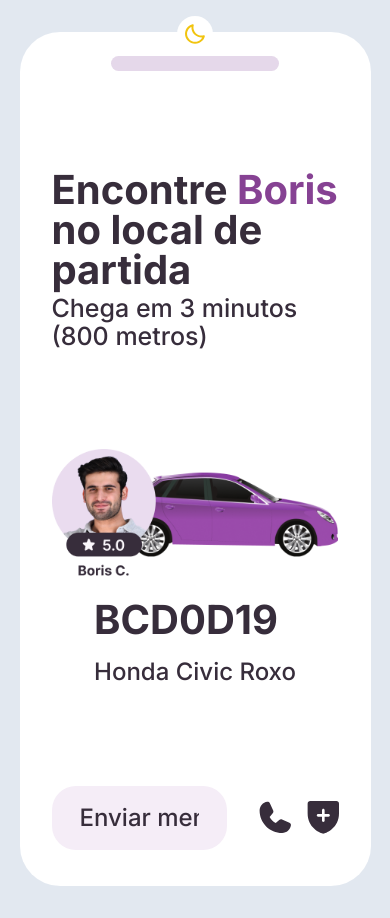
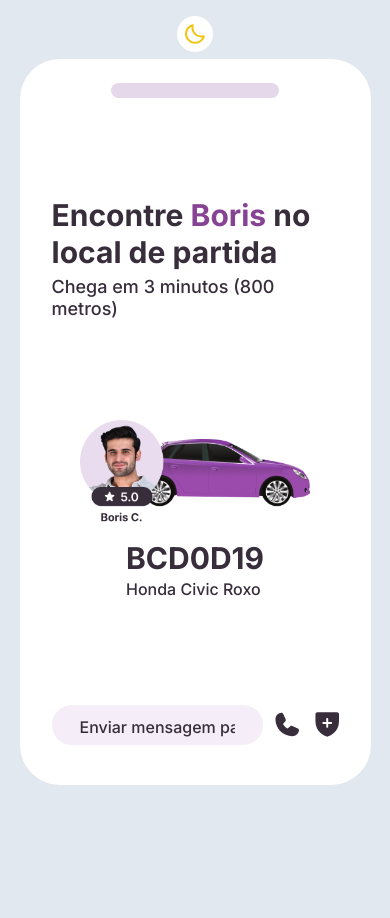
Before and after one commit to maik-emanoel/transport-widget, a website: page index.html in a window 390 px wide. After the commit the page ends 844 px from the top, so only its background shows below. Drawn offline with Linux system fonts and the light colour scheme.

Commit message:
improve responsivity

```diff
--- a/index.html
+++ b/index.html
@@ -27,37 +27,38 @@
       <div class="w-[168px] h-[15px] bg-[#E5D8EA] rounded-full m-auto"></div>
 
       <div>
-        <h2 class="text-[40px] font-bold leading-10 mb-1 dark:text-[#ffffffda]">
+        <h2 class="text-[40px] font-bold leading-10 mb-1 dark:text-[#ffffffda] sm:text-3xl/tight">
           Encontre
           <span class="text-[#864293]">Boris</span>
           no local de partida
         </h2>
-        <p class="text-[25px] leading-7 dark:text-[#ffffffda]">Chega em 3 minutos (800 metros)</p>
+        <p class="text-[25px] leading-7 dark:text-[#ffffffda] sm:text-lg/tight">Chega em 3 minutos (800 metros)</p>
       </div>
 
       <div class="flex justify-between items-center flex-wrap gap-4 md:flex-col md:justify-center">
         <img
           src="./src/assets/car.png"
           alt="Imagem do carro com o perfil do motorista"
+          class="sm:w-[80%]"
         />
 
-        <div class="flex flex-col gap-3 dark:text-[#ffffffda]">
-          <strong class="text-[40px] leading-[50px]">BCD0D19</strong>
-          <p class="text-2xl leading-[30px]">Honda Civic Roxo</p>
+        <div class="flex flex-col gap-3 dark:text-[#ffffffda] sm:gap-0">
+          <strong class="text-[40px] leading-[50px] sm:text-3xl/tight">BCD0D19</strong>
+          <p class="text-2xl leading-[30px] sm:text-base">Honda Civic Roxo</p>
         </div>
       </div>
 
-      <div class="flex items-center gap-8 mb-3">
+      <div class="flex items-center gap-8 mb-3 sm:gap-3">
         <input
-          class="flex-1 bg-[#F5EDF7] rounded-3xl px-7 h-16 text-2xl placeholder:text-2xl placeholder:text-[#372D3B] hover:outline hover:outline-2 hover:outline-[#864293] focus:outline focus:outline-2 focus:outline-[#864293] dark:bg-[#d8d8d8e6] md:w-full"
+          class="flex-1 bg-[#F5EDF7] rounded-3xl px-7 h-16 text-2xl placeholder:text-2xl placeholder:text-[#372D3B] hover:outline hover:outline-2 hover:outline-[#864293] focus:outline focus:outline-2 focus:outline-[#864293] dark:bg-[#d8d8d8e6] md:w-full sm:h-10 sm:placeholder:text-base"
           type="text"
           placeholder="Enviar mensagem para Boris..."
         />
         <div class="flex justify-between w-[134px] md:w-fit md:gap-4">
-          <svg width="49" height="49" viewBox="0 0 49 49" fill="none" xmlns="http://www.w3.org/2000/svg" class="md:w-8">
+          <svg width="49" height="49" viewBox="0 0 49 49" fill="none" xmlns="http://www.w3.org/2000/svg" class="md:w-8 sm:w-6">
             <path d="M48.8879 36.5503C48.4599 39.8024 46.8628 42.7876 44.3948 44.9482C41.9268 47.1088 38.7567 48.2971 35.4766 48.2912C16.4204 48.2912 0.91622 32.7871 0.91622 13.7309C0.91034 10.4508 2.09868 7.28066 4.25929 4.81265C6.4199 2.34464 9.40503 0.747515 12.6571 0.319574C13.4795 0.21916 14.3123 0.387404 15.0312 0.799191C15.7501 1.21098 16.3165 1.84422 16.646 2.6044L21.7148 13.9205V13.9493C21.967 14.5312 22.0712 15.1665 22.018 15.7985C21.9648 16.4304 21.7559 17.0394 21.41 17.5709C21.3668 17.6357 21.3212 17.6957 21.2732 17.7557L16.2764 23.679C18.074 27.3318 21.8948 31.1191 25.5957 32.9215L31.4373 27.951C31.4947 27.9028 31.5548 27.8579 31.6173 27.8166C32.1484 27.4624 32.7595 27.2462 33.3952 27.1875C34.0309 27.1288 34.6712 27.2296 35.2582 27.4806L35.2894 27.495L46.5959 32.5615C47.3574 32.8897 47.9922 33.4557 48.4053 34.1747C48.8185 34.8937 48.9878 35.7271 48.8879 36.5503Z" fill="#372D3B" class="cursor-pointer transition duration-300 ease-in-out hover:fill-[#864293] dark:fill-[#BDCDD6]"/>
             </svg>
-            <svg width="47" height="49" viewBox="0 0 47 49" fill="none" xmlns="http://www.w3.org/2000/svg" class="md:w-8">
+            <svg width="47" height="49" viewBox="0 0 47 49" fill="none" xmlns="http://www.w3.org/2000/svg" class="md:w-8 sm:w-6">
               <path d="M43.1596 0.29126H4.75619C3.73767 0.29126 2.76086 0.695866 2.04066 1.41607C1.32045 2.13628 0.915848 3.11308 0.915848 4.13161V18.2377C0.915848 39.7484 19.1143 46.8819 22.7578 48.0916C23.5357 48.3578 24.3801 48.3578 25.158 48.0916C28.8064 46.8795 47 39.746 47 18.2353V4.13161C47 3.11308 46.5954 2.13628 45.8752 1.41607C45.155 0.695866 44.1782 0.29126 43.1596 0.29126ZM31.6386 23.3333H25.8781V29.0939C25.8781 29.6031 25.6758 30.0915 25.3157 30.4516C24.9556 30.8117 24.4672 31.014 23.9579 31.014C23.4487 31.014 22.9603 30.8117 22.6002 30.4516C22.2401 30.0915 22.0377 29.6031 22.0377 29.0939V23.3333H16.2772C15.768 23.3333 15.2796 23.131 14.9195 22.7709C14.5594 22.4108 14.3571 21.9224 14.3571 21.4132C14.3571 20.9039 14.5594 20.4155 14.9195 20.0554C15.2796 19.6953 15.768 19.493 16.2772 19.493H22.0377V13.7325C22.0377 13.2232 22.2401 12.7348 22.6002 12.3747C22.9603 12.0146 23.4487 11.8123 23.9579 11.8123C24.4672 11.8123 24.9556 12.0146 25.3157 12.3747C25.6758 12.7348 25.8781 13.2232 25.8781 13.7325V19.493H31.6386C32.1479 19.493 32.6363 19.6953 32.9964 20.0554C33.3565 20.4155 33.5588 20.9039 33.5588 21.4132C33.5588 21.9224 33.3565 22.4108 32.9964 22.7709C32.6363 23.131 32.1479 23.3333 31.6386 23.3333Z" fill="#372D3B" class="cursor-pointer transition duration-300 ease-in-out hover:fill-[#864293] dark:fill-[#BDCDD6]"/>
               </svg>
 
```
Also changed, not shown: dist/output.css.
